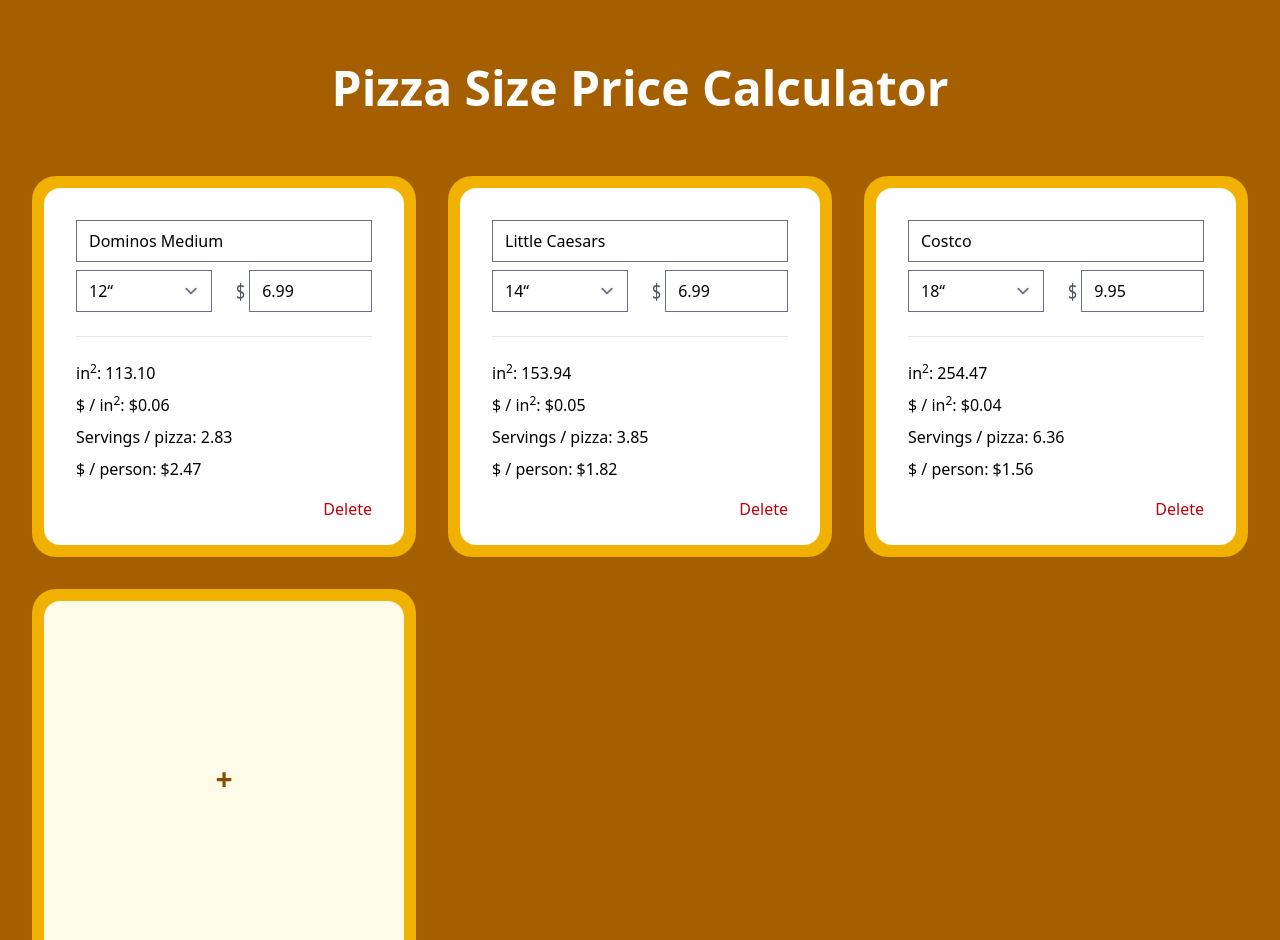
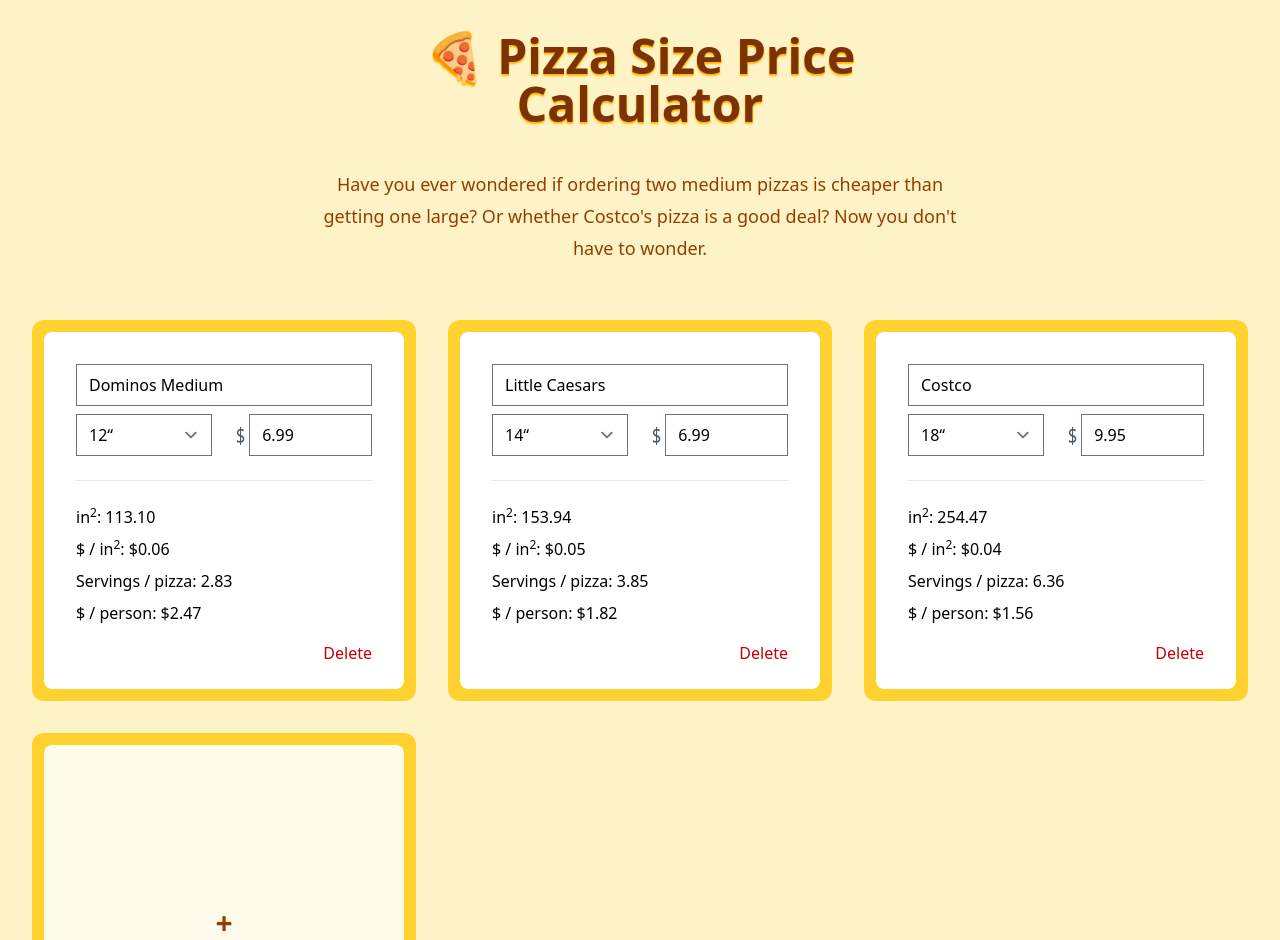
Before and after one commit to michaelbonner/pizza-size-price-calculator, a SvelteKit app: page / in a window 1280 px wide. Shown: the top 940 px of the page. Built offline with nearby package versions, Linux system fonts and the light colour scheme.

Commit message:
Layout updates

```diff
--- a/package.json
+++ b/package.json
@@ -21,6 +21,7 @@
 		"@sveltejs/vite-plugin-svelte": "^5.0.3",
 		"@tailwindcss/forms": "^0.5.10",
 		"@tailwindcss/postcss": "^4.1.7",
+		"@tailwindcss/typography": "tailwindcss/typography",
 		"@types/eslint": "^9.6.1",
 		"@typescript-eslint/eslint-plugin": "^8.32.1",
 		"@typescript-eslint/parser": "^8.32.1",
--- a/src/app.css
+++ b/src/app.css
@@ -1,6 +1,7 @@
 @import 'tailwindcss';
 
 @plugin '@tailwindcss/forms';
+@plugin "@tailwindcss/typography";
 
 /*
   The default border color has changed to `currentColor` in Tailwind CSS v4,
@@ -21,5 +22,5 @@
 }
 
 body {
-	@apply bg-yellow-700;
+	@apply bg-amber-100;
 }
--- a/src/routes/+layout.svelte
+++ b/src/routes/+layout.svelte
@@ -4,6 +4,13 @@
 	let { children } = $props();
 </script>
 
-<div class="py-8 px-8 mx-auto max-w-7xl">
-	{@render children?.()}
-</div>
+<main class="px-8">
+	<div class="py-8 mx-auto max-w-7xl">
+		{@render children?.()}
+	</div>
+</main>
+<footer class="text-center bg-white/80 p-8 rounded-lg max-w-7xl mx-auto my-8">
+	<p>
+		Made with 🧀 by <a class="underline" href="https://michaelbonner.dev">Michael Bonner</a>
+	</p>
+</footer>
--- a/src/routes/+page.svelte
+++ b/src/routes/+page.svelte
@@ -14,14 +14,20 @@
 	<title>Pizza Size Price Calculator</title>
 </svelte:head>
 
-<h1 class="text-3xl font-bold text-white lg:py-8 lg:text-5xl lg:text-center">
-	Pizza Size Price Calculator
-</h1>
+<div class="prose prose-lg mx-auto">
+	<h1 class="text-amber-900 lg:text-center text-shadow-sm text-shadow-amber-400">
+		<span aria-hidden="true" class="hidden lg:inline">🍕</span> Pizza Size Price Calculator
+	</h1>
+	<p class="lg:text-center text-amber-800">
+		Have you ever wondered if ordering two medium pizzas is cheaper than getting one large? Or
+		whether Costco's pizza is a good deal? Now you don't have to wonder.
+	</p>
+</div>
 
-<div class="grid gap-8 py-8 w-full lg:grid-cols-3">
+<div class="grid gap-8 py-8 w-full lg:grid-cols-3 mt-6">
 	{#each pizzas as pizza}
-		<div class="flex items-center p-3 bg-yellow-500 rounded-3xl">
-			<div class="grid gap-2 py-8 px-8 w-full bg-white rounded-2xl">
+		<div class="flex items-center p-3 bg-amber-300 rounded-xl">
+			<div class="grid gap-2 py-8 px-8 w-full bg-white rounded-lg">
 				<div>
 					<input
 						class="w-full"
@@ -89,9 +95,9 @@
 		</div>
 	{/each}
 
-	<div class="flex items-stretch p-3 bg-yellow-500 rounded-3xl">
+	<div class="flex items-stretch p-3 bg-amber-300 rounded-xl">
 		<button
-			class="flex justify-center items-center p-8 w-full h-full text-3xl font-bold text-yellow-800 bg-yellow-50 rounded-2xl transition-colors hover:bg-yellow-200 min-h-[356px]"
+			class="flex justify-center items-center p-8 w-full h-full text-3xl font-bold text-amber-800 bg-amber-50 rounded-lg transition-colors hover:bg-amber-200 min-h-[356px]"
 			onclick={() => {
 				pizzas = [...pizzas, { name: '', size: '14', price: 0 }];
 			}}
```
Also changed, not shown: 1 other file (tests, documents, lock files or other folders). Lines whose indentation alone changed are shown as unchanged.
